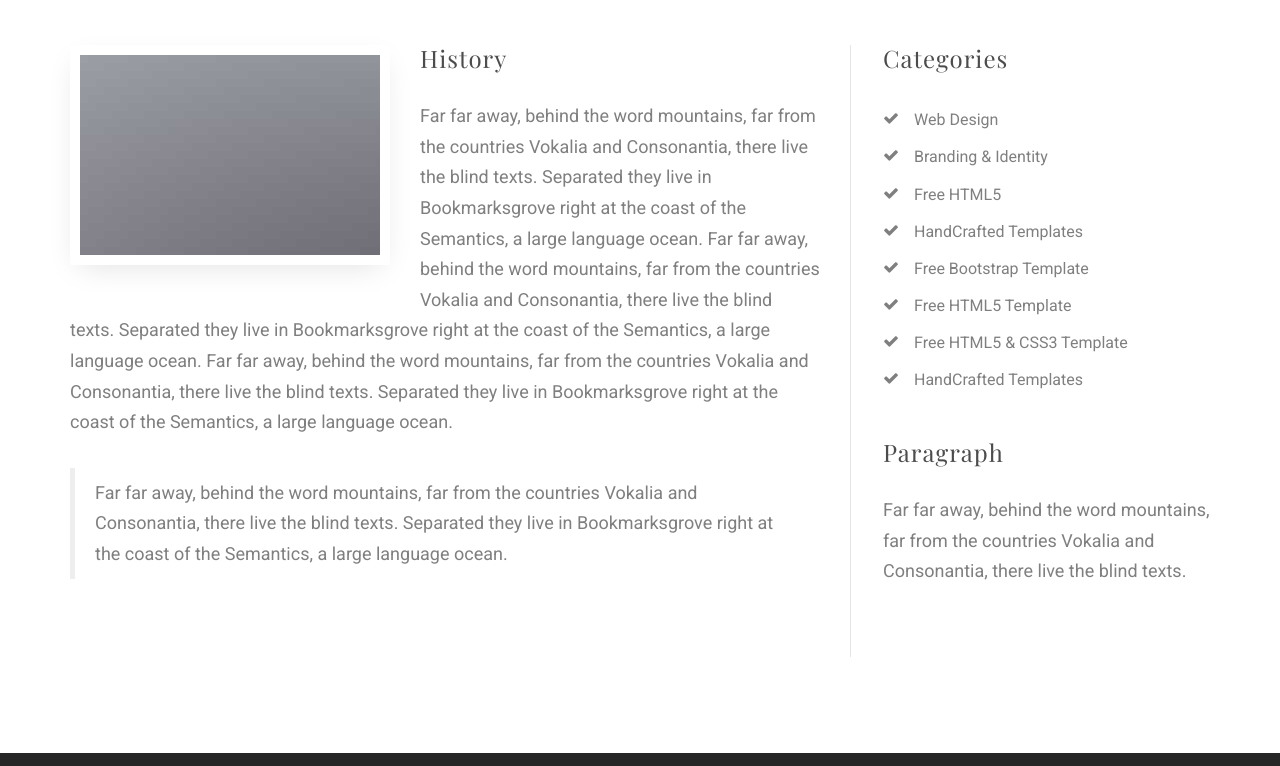
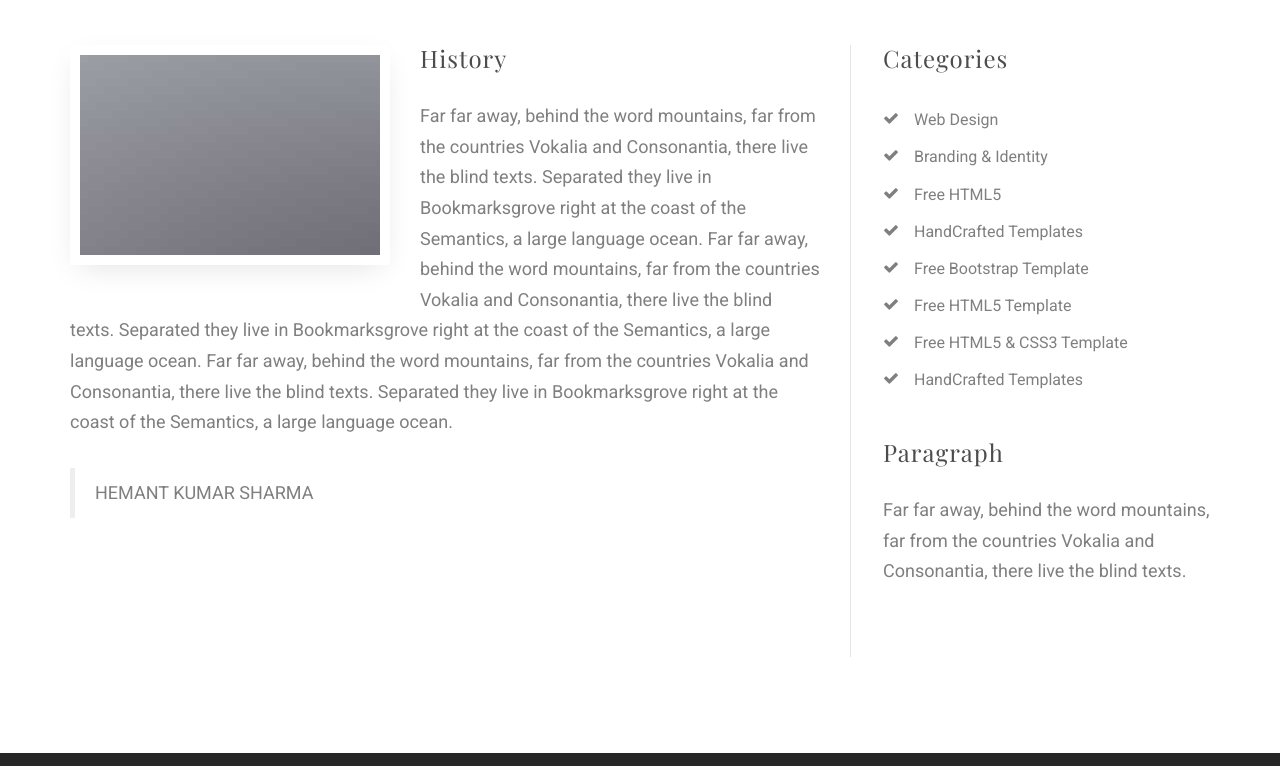
Before and after one commit to hemantlinux/sampleweb, a plain HTML site: page about.html in a window 1280 px wide. Shown: the part 331-1097 px from the top of the page. Drawn offline with nearby package versions, Linux system fonts and the light colour scheme; files whose address does not match are found by name.

Commit message:
add about.html

```diff
--- a/about.html
+++ b/about.html
@@ -102,7 +102,7 @@
 								<h3>History</h3>
 								<p>Far far away, behind the word mountains, far from the countries Vokalia and Consonantia, there live the blind texts. Separated they live in Bookmarksgrove right at the coast of the Semantics, a large language ocean. Far far away, behind the word mountains, far from the countries Vokalia and Consonantia, there live the blind texts. Separated they live in Bookmarksgrove right at the coast of the Semantics, a large language ocean. Far far away, behind the word mountains, far from the countries Vokalia and Consonantia, there live the blind texts. Separated they live in Bookmarksgrove right at the coast of the Semantics, a large language ocean.</p>
 								<blockquote>
-									<p>Far far away, behind the word mountains, far from the countries Vokalia and Consonantia, there live the blind texts. Separated they live in Bookmarksgrove right at the coast of the Semantics, a large language ocean.</p>
+									<p>HEMANT KUMAR SHARMA</p>
 								</blockquote>
 							</div>
 						</div>
```
